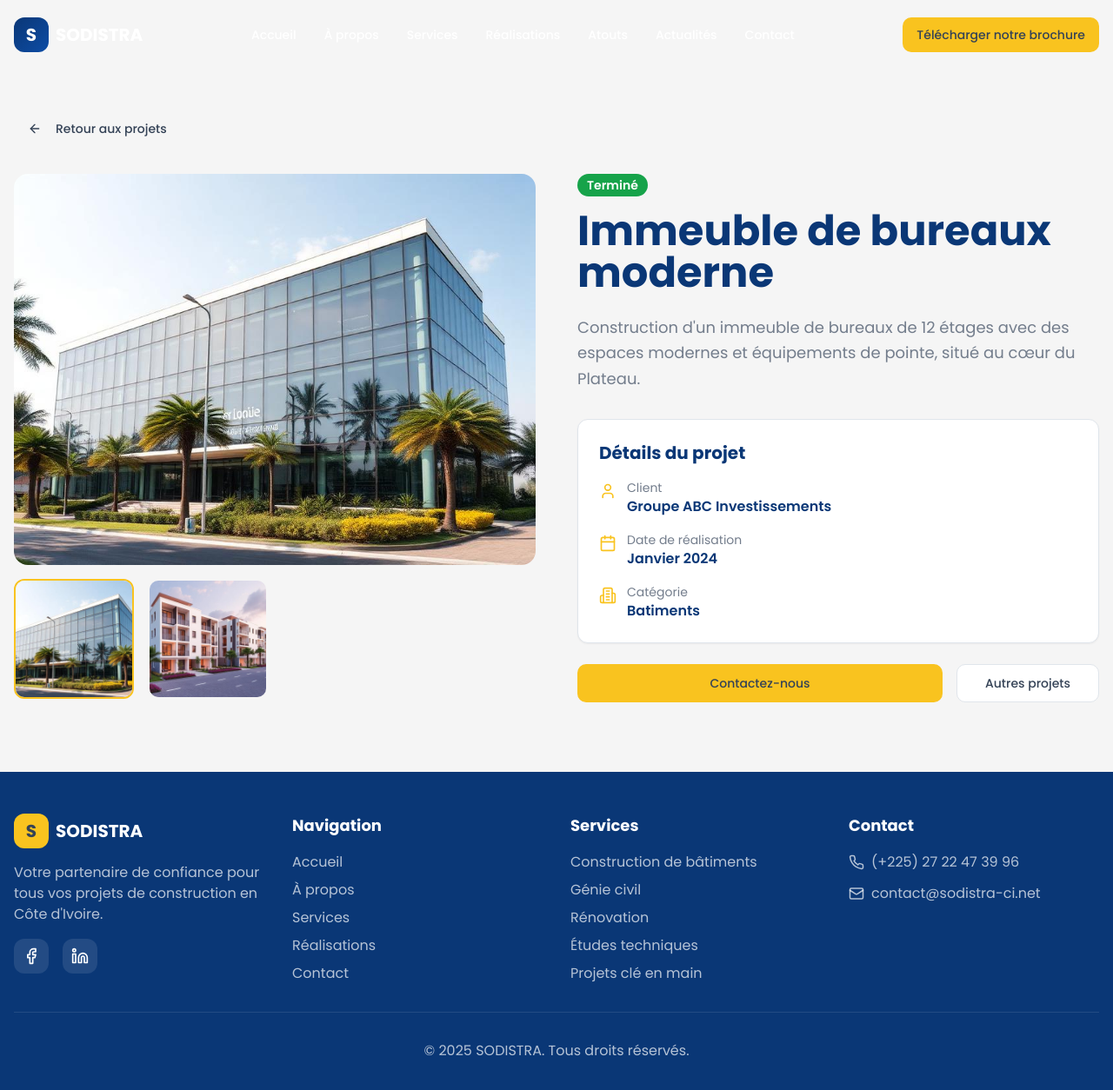
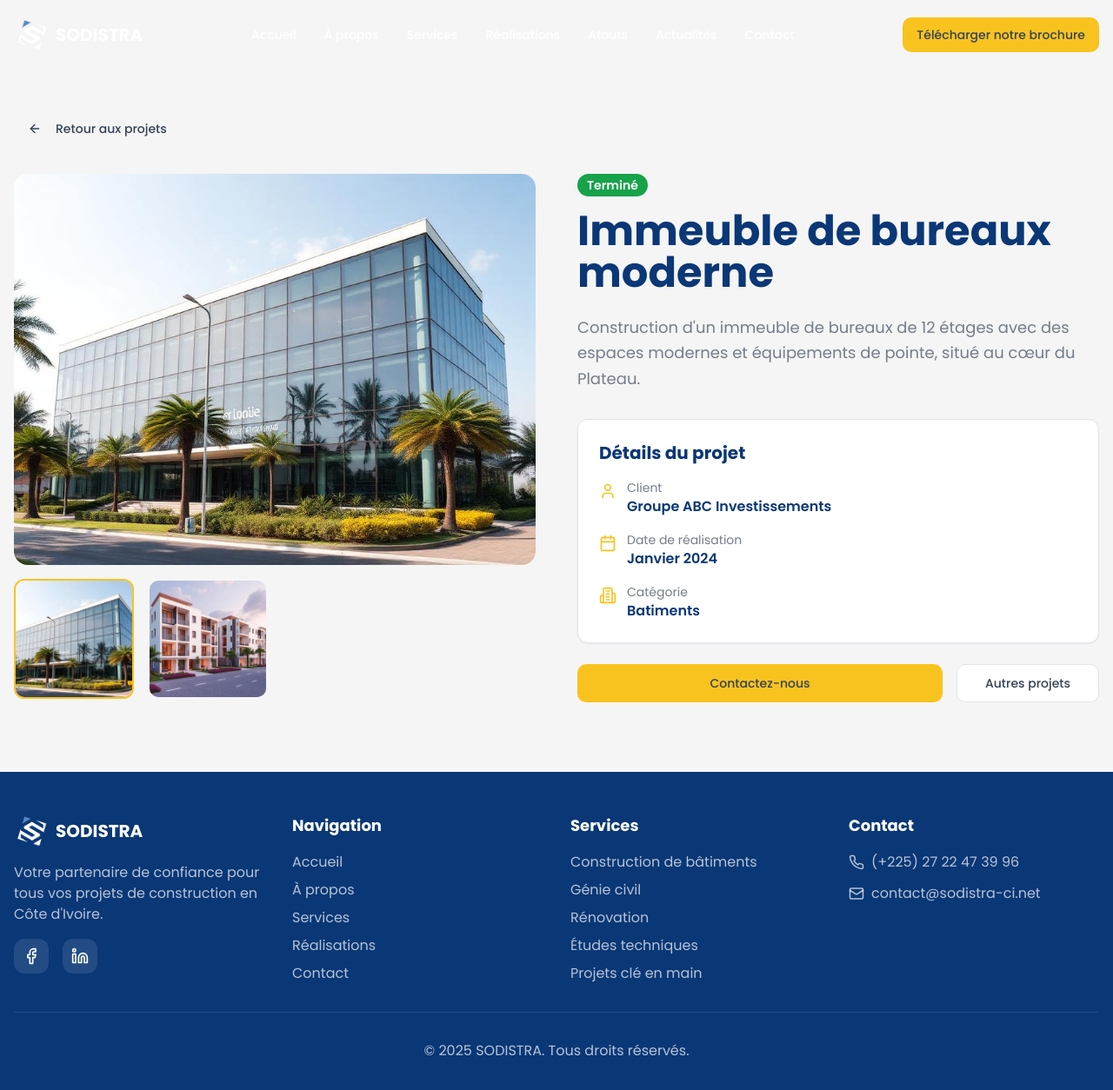
Before and after one commit to Sodistra33/sodistra, a React (Vite) app: page /projet/1 in a window 1280 px wide. Shown: the top 1254 px of the page at 87% size. Built offline with nearby package versions, Linux system fonts and the light colour scheme; the HTML template or start-up script is replaced by a standard one.

Commit message:
Update logo

```diff
--- a/src/components/Footer.tsx
+++ b/src/components/Footer.tsx
@@ -1,4 +1,5 @@
 import { Facebook, Linkedin, Mail, Phone } from "lucide-react";
+import logoSodistra from "@/assets/logo-sodistra.png";
 
 const Footer = () => {
   const currentYear = new Date().getFullYear();
@@ -16,9 +17,7 @@ const Footer = () => {
         <div className="grid md:grid-cols-2 lg:grid-cols-4 gap-8 mb-8">
           <div>
             <div className="flex items-center space-x-2 mb-4">
-              <div className="w-10 h-10 bg-accent rounded-lg flex items-center justify-center">
-                <span className="text-accent-foreground font-bold text-xl">S</span>
-              </div>
+              <img src={logoSodistra} alt="Logo SODISTRA" className="w-10 h-10 object-contain" />
               <span className="text-xl font-bold">SODISTRA</span>
             </div>
             <p className="text-primary-foreground/70 mb-4">
--- a/src/components/Navbar.tsx
+++ b/src/components/Navbar.tsx
@@ -1,6 +1,7 @@
 import { useState, useEffect } from "react";
 import { Menu, X } from "lucide-react";
 import { Button } from "@/components/ui/button";
+import logoSodistra from "@/assets/logo-sodistra.png";
 
 const Navbar = () => {
   const [isScrolled, setIsScrolled] = useState(false);
@@ -41,9 +42,7 @@ const Navbar = () => {
       <div className="container mx-auto px-4">
         <div className="flex items-center justify-between h-20">
           <div className="flex items-center space-x-2">
-            <div className="w-10 h-10 bg-gradient-to-br from-primary to-primary-light rounded-lg flex items-center justify-center">
-              <span className="text-primary-foreground font-bold text-xl">S</span>
-            </div>
+            <img src={logoSodistra} alt="Logo SODISTRA" className="w-10 h-10 object-contain" />
             <span className={`text-xl font-bold ${isScrolled ? "text-primary" : "text-white"}`}>
               SODISTRA
             </span>
```
Also changed, not shown: src/assets/logo-sodistra.png (added).
